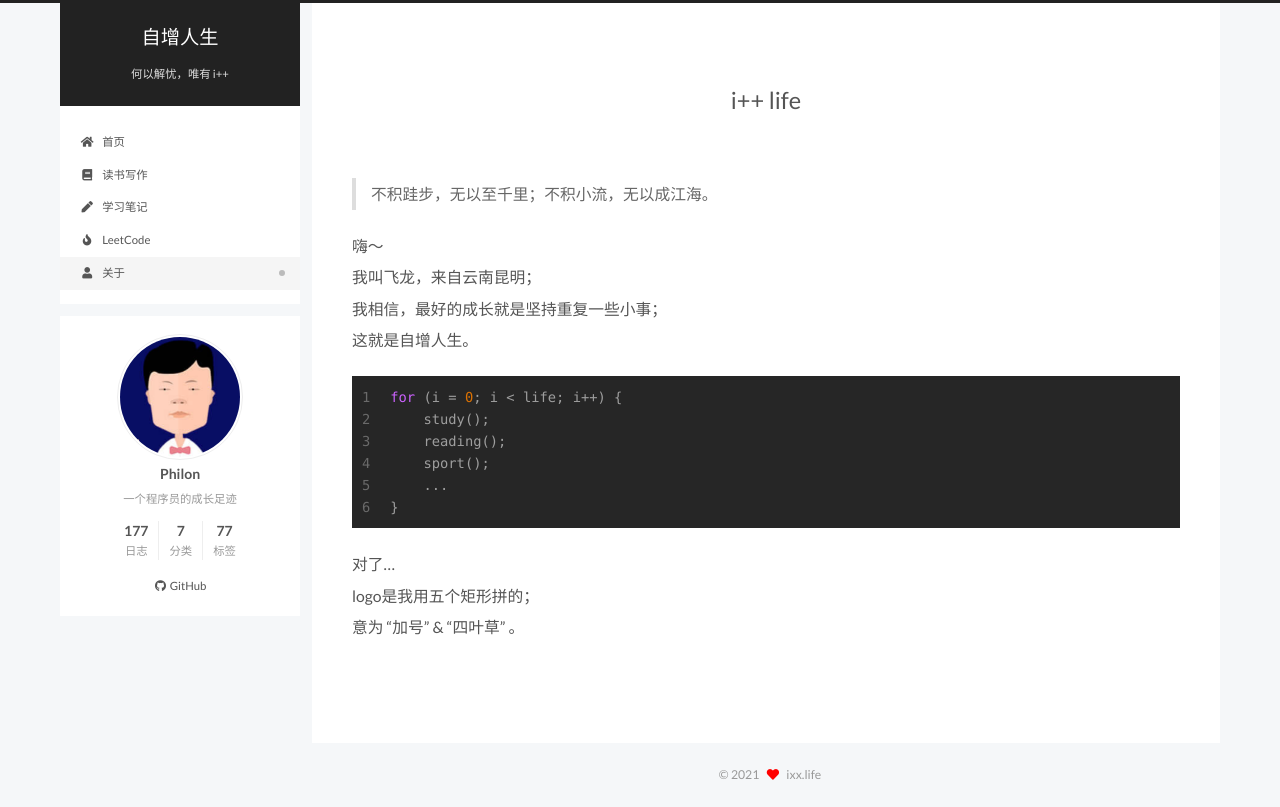
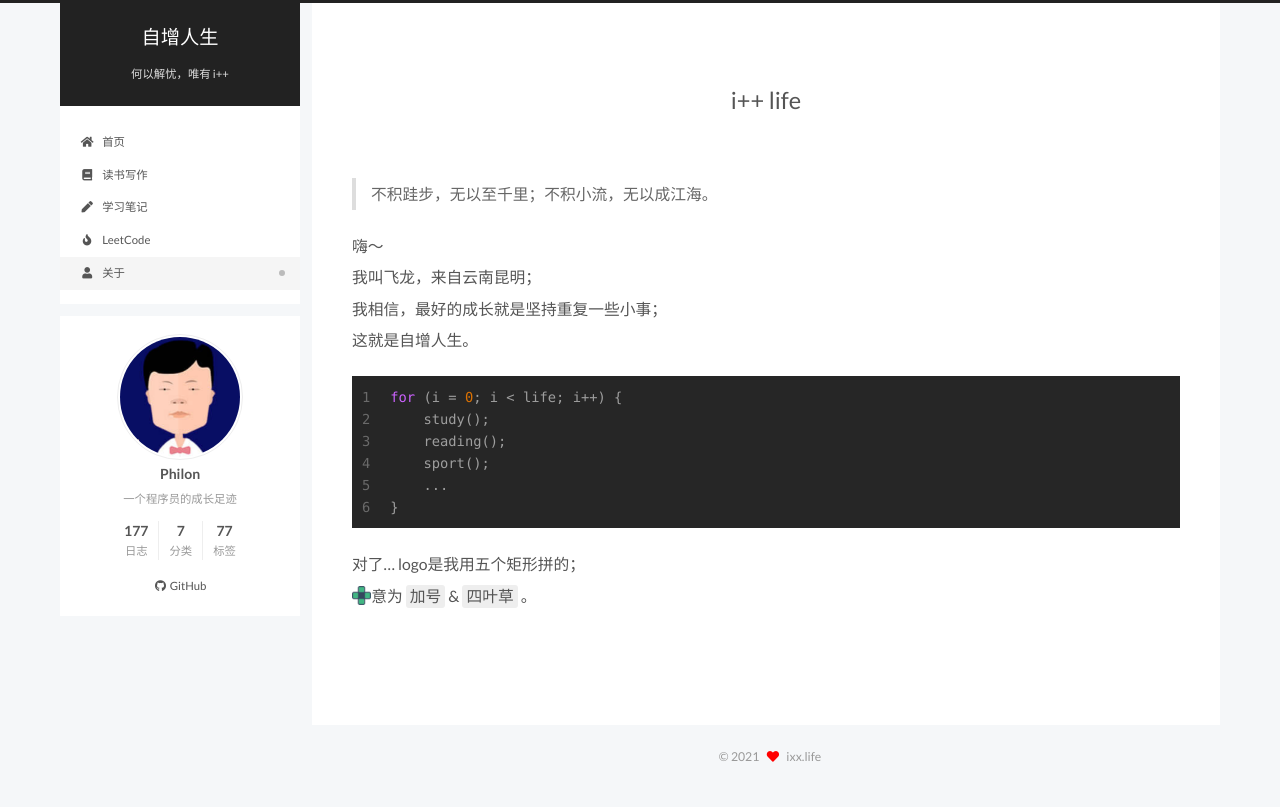
Before and after one commit to Philon/philon.github.io, a plain HTML site: page about/index.html in a window 1280 px wide. Drawn offline with Linux system fonts and the light colour scheme.

Commit message:
Site updated: 2021-08-04 07:50:33

```diff
--- a/about/index.html
+++ b/about/index.html
@@ -20,18 +20,20 @@
     var CONFIG = {"hostname":"ixx.life","root":"/","scheme":"Pisces","version":"7.8.0","exturl":false,"sidebar":{"position":"left","display":"post","padding":18,"offset":12,"onmobile":false},"copycode":{"enable":true,"show_result":false,"style":"default"},"back2top":{"enable":true,"sidebar":false,"scrollpercent":false},"bookmark":{"enable":false,"color":"#222","save":"auto"},"fancybox":false,"mediumzoom":false,"lazyload":false,"pangu":false,"comments":{"style":"tabs","active":null,"storage":true,"lazyload":false,"nav":null},"algolia":{"hits":{"per_page":10},"labels":{"input_placeholder":"Search for Posts","hits_empty":"We didn't find any results for the search: ${query}","hits_stats":"${hits} results found in ${time} ms"}},"localsearch":{"enable":false,"trigger":"auto","top_n_per_article":1,"unescape":false,"preload":false},"motion":{"enable":true,"async":false,"transition":{"post_block":"fadeIn","post_header":"slideDownIn","post_body":"slideDownIn","coll_header":"slideLeftIn","sidebar":"slideUpIn"}}};
   </script>
 
-  <meta name="description" content="不积跬步，无以至千里；不积小流，无以成江海。  嗨～我叫飞龙，来自云南昆明；我相信，最好的成长就是坚持重复一些小事；这就是自增人生。 123456for (i &#x3D; 0; i &lt; life; i++) &amp;#123;    study();    reading();    sport();    ...&amp;#125;  对了…logo是我用五个矩形拼的；意为 “加号” &amp; “四叶草”">
+  <meta name="description" content="不积跬步，无以至千里；不积小流，无以成江海。  嗨～我叫飞龙，来自云南昆明；我相信，最好的成长就是坚持重复一些小事；这就是自增人生。 123456for (i &#x3D; 0; i &lt; life; i++) &amp;#123;    study();    reading();    sport();    ...&amp;#125;  对了… logo是我用五个矩形拼的；意为 加号 &amp; 四叶草 。">
 <meta property="og:type" content="website">
 <meta property="og:title" content="i++ life">
 <meta property="og:url" content="https://ixx.life/about/index.html">
 <meta property="og:site_name" content="自增人生">
-<meta property="og:description" content="不积跬步，无以至千里；不积小流，无以成江海。  嗨～我叫飞龙，来自云南昆明；我相信，最好的成长就是坚持重复一些小事；这就是自增人生。 123456for (i &#x3D; 0; i &lt; life; i++) &amp;#123;    study();    reading();    sport();    ...&amp;#125;  对了…logo是我用五个矩形拼的；意为 “加号” &amp; “四叶草”">
+<meta property="og:description" content="不积跬步，无以至千里；不积小流，无以成江海。  嗨～我叫飞龙，来自云南昆明；我相信，最好的成长就是坚持重复一些小事；这就是自增人生。 123456for (i &#x3D; 0; i &lt; life; i++) &amp;#123;    study();    reading();    sport();    ...&amp;#125;  对了… logo是我用五个矩形拼的；意为 加号 &amp; 四叶草 。">
 <meta property="og:locale" content="zh_CN">
+<meta property="og:image" content="https://ixx.life/about/logo48x48.png">
 <meta property="article:published_time" content="2019-05-28T05:07:39.000Z">
-<meta property="article:modified_time" content="2021-07-29T13:33:34.616Z">
+<meta property="article:modified_time" content="2021-08-03T23:49:13.192Z">
 <meta property="article:author" content="Philon">
 <meta property="article:tag" content="自律 arts 编程 开发 c&#x2F;c++ java web go 读书 写作">
 <meta name="twitter:card" content="summary">
+<meta name="twitter:image" content="https://ixx.life/about/logo48x48.png">
 
 <link rel="canonical" href="https://ixx.life/about/">
 
@@ -192,7 +194,7 @@
 <p>嗨～<br>我叫飞龙，来自云南昆明；<br>我相信，最好的成长就是坚持重复一些小事；<br>这就是自增人生。</p>
 <figure class="highlight c"><table><tr><td class="gutter"><pre><span class="line">1</span><br><span class="line">2</span><br><span class="line">3</span><br><span class="line">4</span><br><span class="line">5</span><br><span class="line">6</span><br></pre></td><td class="code"><pre><span class="line"><span class="keyword">for</span> (i = <span class="number">0</span>; i &lt; life; i++) &#123;</span><br><span class="line">    study();</span><br><span class="line">    reading();</span><br><span class="line">    sport();</span><br><span class="line">    ...</span><br><span class="line">&#125;</span><br></pre></td></tr></table></figure>
 
-<p>对了…<br>logo是我用五个矩形拼的；<br>意为 “加号” &amp; “四叶草” 。</p>
+<p>对了… logo是我用五个矩形拼的；<br><img src="logo48x48.png" style="width:1.2rem;height:1.2rem;display:inline-block;vertical-align:text-top"/>意为 <code>加号</code> &amp; <code>四叶草</code> 。</p>
 
       </div>
 
```
Also changed, not shown: about/logo48x48.png (added), images/apple-touch-icon-next.png (deleted), images/favicon-16x16-next.png (deleted), images/favicon-32x32-next.png (deleted), images/logo.svg (deleted).
